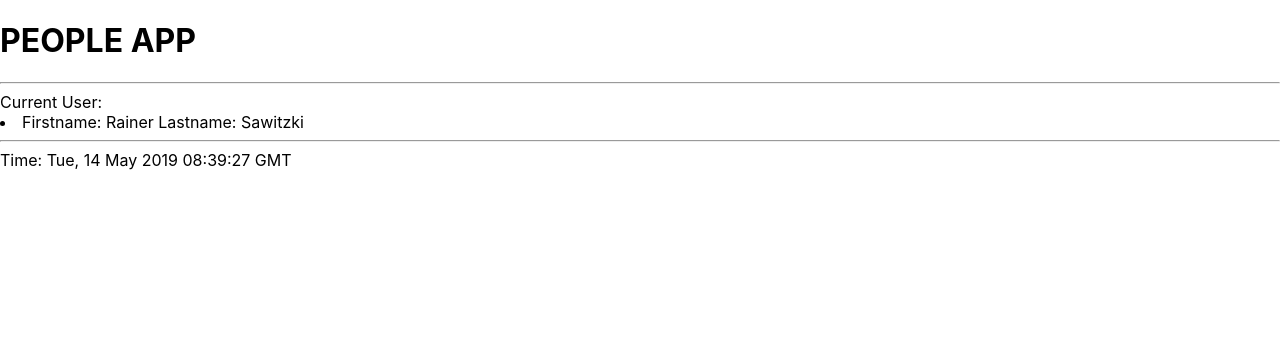
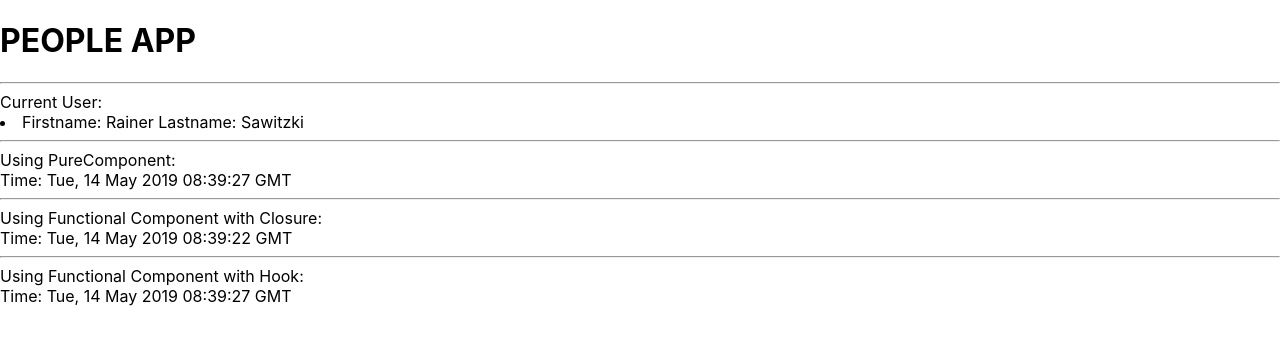
Before and after one commit to Javacream/org.javacream.training.react, a React (Create React App) app in the folder first/: page / in a window 1280 px wide. Shown: the top 344 px of the page. Built offline with nearby package versions, Linux system fonts and the light colour scheme.

Commit message:
implement ClockComponent, part 2: Functional and Hook

```diff
--- a/first/src/App.tsx
+++ b/first/src/App.tsx
@@ -3,6 +3,8 @@ import './App.css';
 import HeaderComponent from './components/HeaderComponent'
 import PersonComponent from './components/PersonComponent'
 import ClockComponent from './components/ClockComponent'
+import ClockComponentFunctionalNoRerender from './components/ClockComponentFunctionalNoRerender'
+import ClockComponentFunctionalStateHook from './components/ClockComponentFunctionalStateHook'
 import {currentUser} from './model/PeopleModel'
 const App: React.FC = () => {
   return (
@@ -12,7 +14,11 @@ const App: React.FC = () => {
       Current User:
       <PersonComponent person={currentUser} />
       <hr />
-      <ClockComponent />
+      Using PureComponent: <ClockComponent />
+      <hr />
+      Using Functional Component with Closure: <ClockComponentFunctionalNoRerender />
+      <hr />
+      Using Functional Component with Hook: <ClockComponentFunctionalStateHook />
     </>
   );
 }
--- /dev/null
+++ b/first/src/components/ClockComponentFunctionalNoRerender.tsx
@@ -0,0 +1,14 @@
+import React from 'react';
+
+
+let ClockComponentFunctionalNoRerender = ()=> {
+        let time = new Date(Date.now())
+        let increment = () => {
+            time = new Date(Date.now())
+            //console.log("Time from ClockComponentFunctionalNoRerender: " + time.toUTCString())
+        }
+        setInterval(increment, 1000)
+        return (<div>Time: {time.toUTCString()}</div>)
+}
+
+export default ClockComponentFunctionalNoRerender
--- /dev/null
+++ b/first/src/components/ClockComponentFunctionalStateHook.tsx
@@ -0,0 +1,13 @@
+import React, {useState} from 'react';
+
+
+let ClockComponentFunctionalStateHook = ()=> {
+    const [time, setTime] = useState(new Date(Date.now()));
+    let increment = () => {
+        setTime(new Date(Date.now()))
+    }
+    setInterval(increment, 1000)
+    return (<div>Time: {time.toUTCString()}</div>)
+}
+
+export default ClockComponentFunctionalStateHook
```
